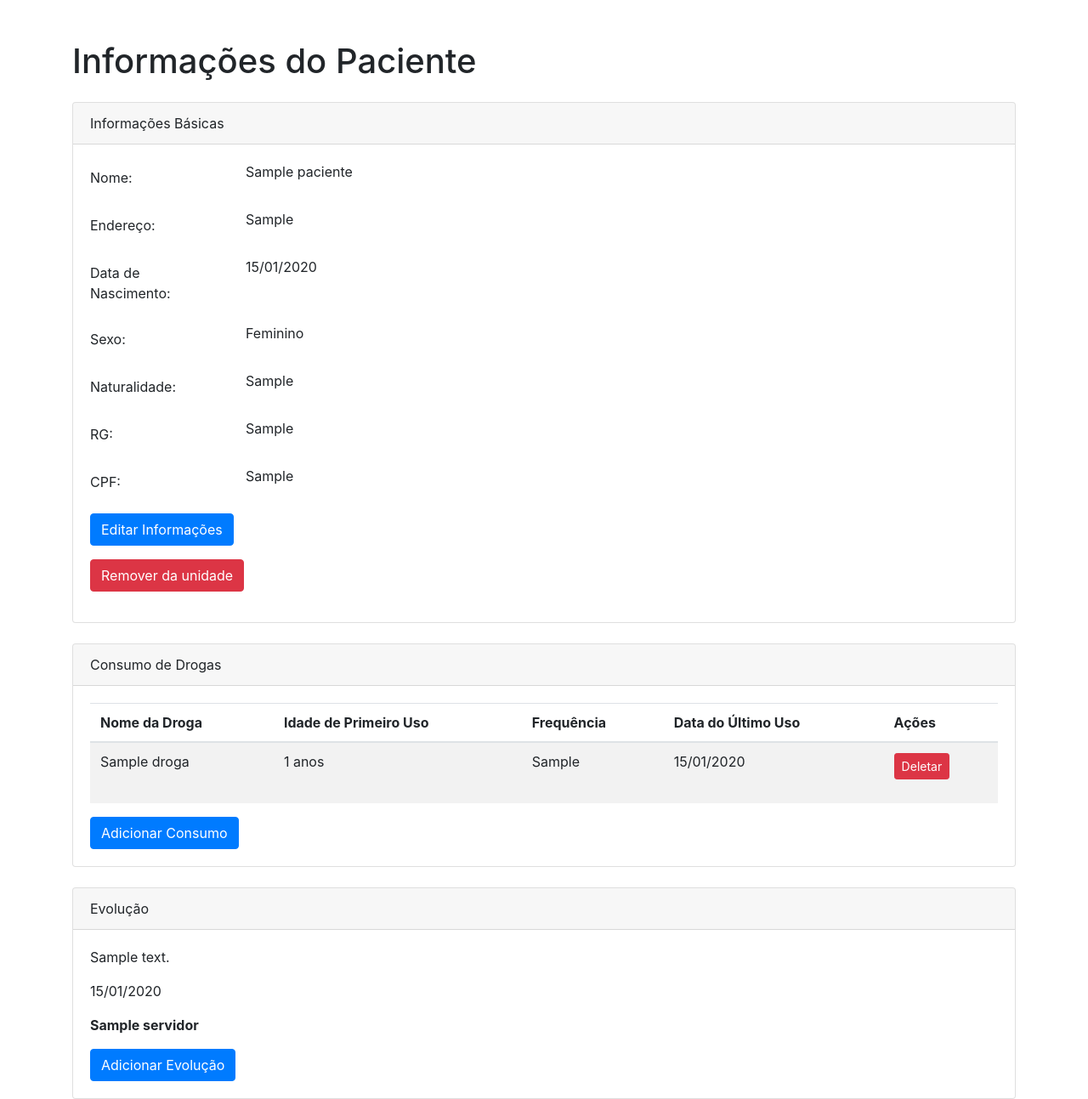
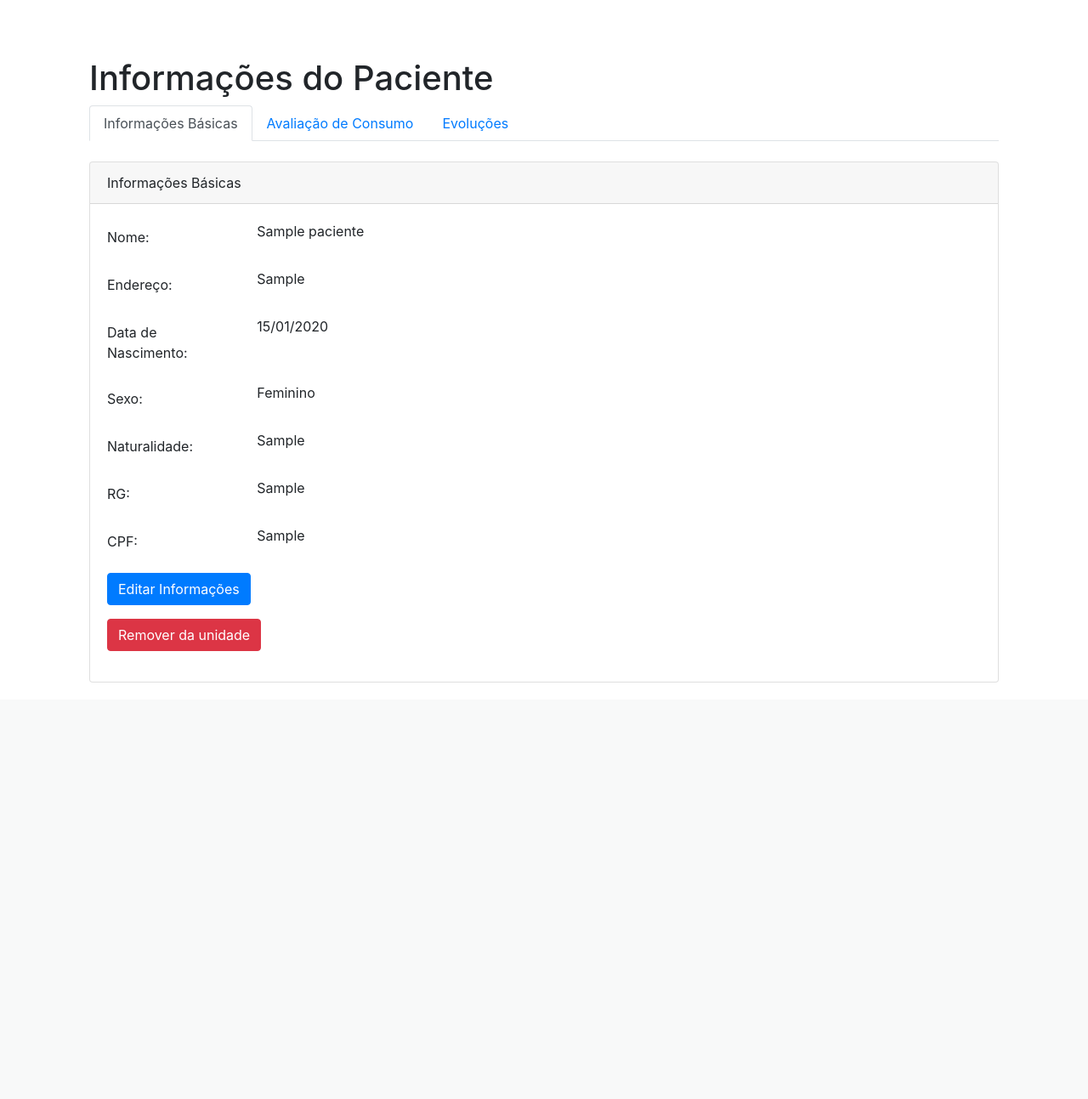
Before and after one commit to matheusnobrega/caps-application, a Django app: page /pacientes/1/ in a window 1280 px wide. Shown: the part 56-1349 px from the top of the page at 85% size. After the commit the page ends 859 px from the top, so only its background shows below. Run offline with Django 4.2, Linux system fonts and the light colour scheme; tables that the repository leaves empty hold one stand-in row (values such as "Sample post"); some libraries are stand-ins or nearby versions.

Commit message:
Abas para pagina de paciente

```diff
--- a/core/templates/index.html
+++ b/core/templates/index.html
@@ -9,7 +9,7 @@
       <hr class="my-4">
       <p>Aqui no CAPS, nosso objetivo é fornecer tratamento e cuidados de qualidade, ajudando nossos pacientes a superar o vício e promover sua reintegração social e familiar.</p>
       <p class="lead">
-        <a class="btn btn-primary btn-lg" href="#" role="button">Saiba mais</a>
+        <a class="btn btn-primary btn-lg" href="https://www.gov.br/saude/pt-br/acesso-a-informacao/acoes-e-programas/caps" role="button" target="_blank">Saiba mais</a>
       </p>
     </div>
   </div>
--- a/paciente/templates/detalhe_paciente.html
+++ b/paciente/templates/detalhe_paciente.html
@@ -3,7 +3,21 @@
 {% block content %}
 
 <div class="container">
+  <div class="card-body">
     <h1 class="mt-5">Informações do Paciente</h1>
+  <ul class="nav nav-tabs">
+    <li class="nav-item">
+      <a class="nav-link active" data-toggle="tab" href="#medico">Informações Básicas</a>
+    </li>
+    <li class="nav-item">
+      <a class="nav-link" data-toggle="tab" href="#servidor">Avaliação de Consumo</a>
+    </li>
+    <li class="nav-item">
+      <a class="nav-link" data-toggle="tab" href="#evolucao">Evoluções</a>
+    </li>
+  </ul>
+    <div class="tab-content">
+    <div class="tab-pane fade show active" id="medico">
     <div class="card mt-4">
       <div class="card-header">
         Informações Básicas
@@ -68,13 +82,12 @@
           <button type="submit" class="btn btn-danger mt-3">Remover da unidade</button>
         </form>
         {% endif %}
+      </div>
+    </div>
+    </div>
 
 
-
-      </div>
-    </div>
-
-    <!-- Tabela de consumo de drogas -->
+    <div class="tab-pane fade" id="servidor">
     <div class="card mt-4">
       <div class="card-header">
         Consumo de Drogas
@@ -111,7 +124,9 @@
         <a href="{% url 'paciente:adiciona_droga' paciente.id %}" class="btn btn-primary">Adicionar Consumo</a>
       </div>
     </div>
+    </div>
 
+    <div class="tab-pane fade" id="evolucao">
     <div class="card mt-4">
       <div class="card-header">
         Evolução
@@ -125,18 +140,11 @@
         {% endfor %}
         <a href="{% url 'paciente:adiciona_evolucao' paciente.id %}" class="btn btn-primary">Adicionar Evolução</a>
       </div>
-
     </div>
+  </div>
+  </div>
 
 
-    <!-- Modal para editar informações do paciente -->
-    <div class="modal fade" id="editModal" tabindex="-1" role="dialog" aria-labelledby="editModalLabel" aria-hidden="true">
-      <!-- Conteúdo do modal -->
-    </div>
-
-    <!-- Modal para adicionar droga -->
-    <div class="modal fade" id="addModal" tabindex="-1" role="dialog" aria-labelledby="addModalLabel" aria-hidden="true">
-      <!-- Conteúdo do modal -->
     </div>
   </div>
 
```
